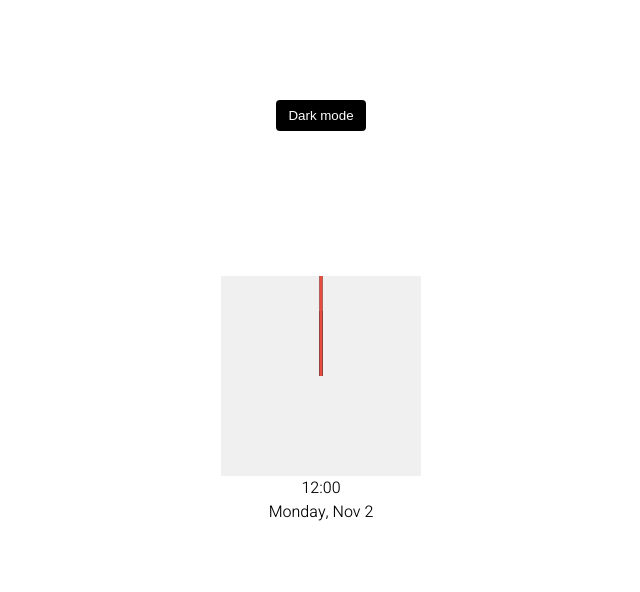
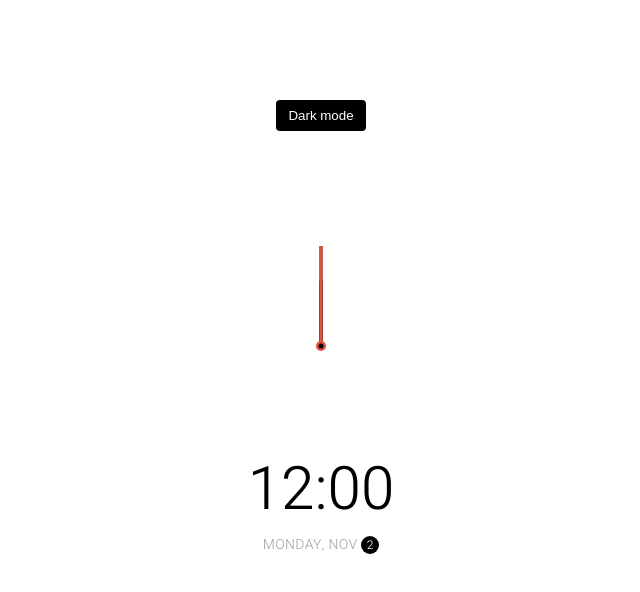
Before and after one commit to willl-8523/theme-clock, a plain HTML site: page index.html in a window 1280 px wide. Shown: the whole page, without its empty margins (319-959 px from the left). Drawn offline with Linux system fonts and the light colour scheme.

Commit message:
Fininish styling the clock

```diff
--- a/style.css
+++ b/style.css
@@ -60,7 +60,6 @@
     position: relative;
     width: 200px;
     height: 200px;
-    background-color: #f0f0f0;
 }
 
 .needle {
@@ -90,3 +89,51 @@
     height: 100px;
     background-color: #e74c3c;
 }
+
+.center-point {
+    background-color: #e74c3c;
+    width: 10px;
+    height: 10px;
+    position: absolute;
+    top: 50%;
+    left: 50%;
+    transform: translate(-50%, -50%);
+    border-radius: 50%;
+}
+
+.center-point::after {
+    content: '';
+    background-color: var(--primary-color);
+    width: 5px;
+    height: 5px;
+    position: absolute;
+    top: 50%;
+    left: 50%;
+    transform: translate(-50%, -50%);
+    border-radius: 50%;
+}
+
+.time {
+    font-size: 60px;
+}
+
+.date {
+    color: #aaa;
+    font-size: 14px;
+    letter-spacing: 0.3px;
+    text-transform: uppercase;
+}
+
+.date .circle {
+    background-color: var(--primary-color);
+    color: var(--secondary-color);
+    border-radius: 50%;
+    width: 18px;
+    height: 18px;
+    display: inline-flex;
+    justify-content: center;
+    align-items: center;
+    line-height: 18px;
+    transition: all 0.5s ease-in;
+    font-size: 12px;
+}
```
